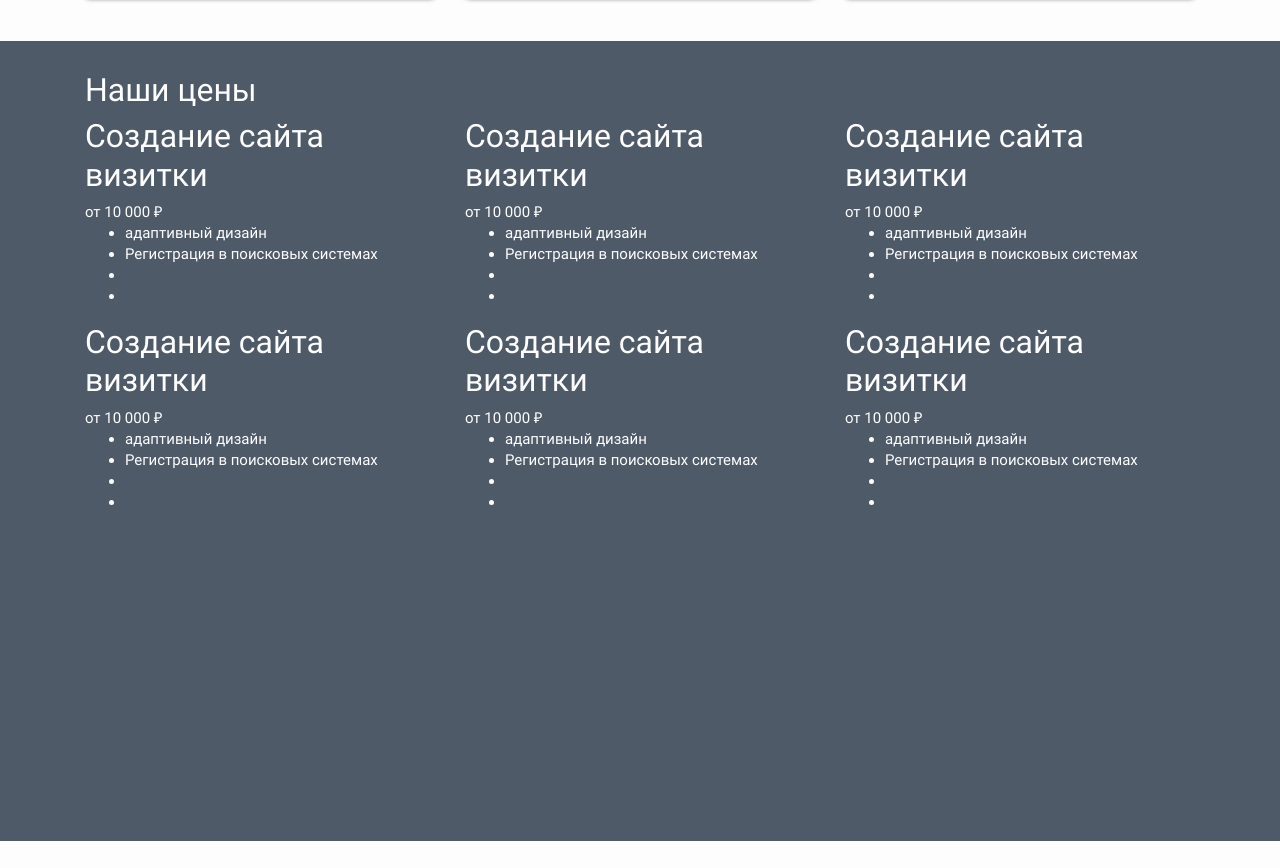
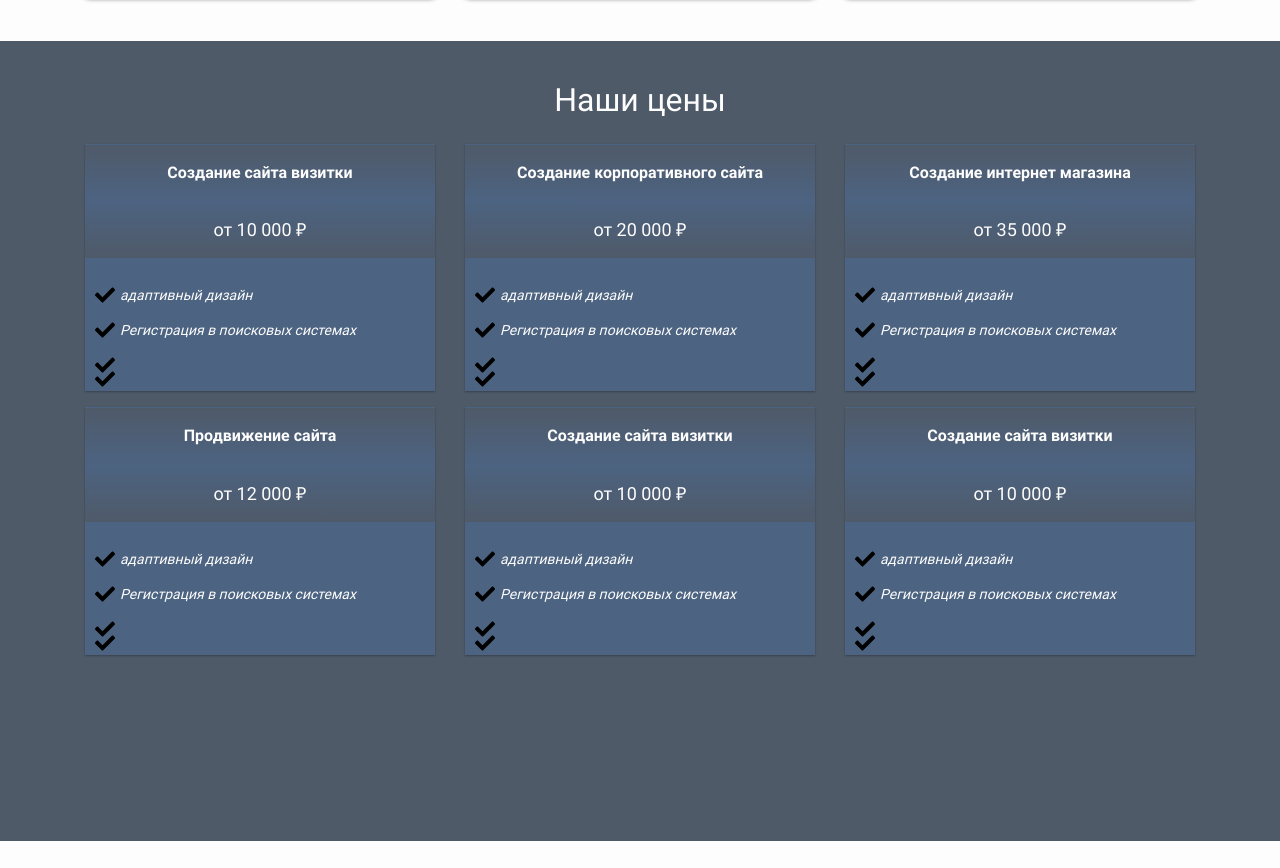
Before and after one commit to hramn1/Webinc, a website: page index.html in a window 1280 px wide. Shown: the part 1631-2499 px from the top of the page. Drawn offline with nearby package versions, Linux system fonts and the light colour scheme; files that its build step writes are made by us from their sources; animation ran at ten frames a second.

Commit message:
правки

```diff
--- a/index.html
+++ b/index.html
@@ -120,8 +120,8 @@
           </div>
           <div class="col-md-4">
             <div class="price-item">
-              <h2 class="price-item__title">Создание сайта визитки</h2>
-              <div class="price-item__price">от 10 000 ₽</div>
+              <h2 class="price-item__title">Создание корпоративного сайта</h2>
+              <div class="price-item__price">от 20 000 ₽</div>
               <ul class="price-item__list">
                 <li>адаптивный дизайн</li>
                 <li>Регистрация в поисковых системах</li>
@@ -132,8 +132,8 @@
           </div>
           <div class="col-md-4">
             <div class="price-item">
-              <h2 class="price-item__title">Создание сайта визитки</h2>
-              <div class="price-item__price">от 10 000 ₽</div>
+              <h2 class="price-item__title">Создание интернет магазина</h2>
+              <div class="price-item__price">от 35 000 ₽</div>
               <ul class="price-item__list">
                 <li>адаптивный дизайн</li>
                 <li>Регистрация в поисковых системах</li>
@@ -146,8 +146,8 @@
         <div class="row">
           <div class="col-md-4">
             <div class="price-item">
-              <h2 class="price-item__title">Создание сайта визитки</h2>
-              <div class="price-item__price">от 10 000 ₽</div>
+              <h2 class="price-item__title">Продвижение сайта </h2>
+              <div class="price-item__price">от 12 000 ₽</div>
               <ul class="price-item__list">
                 <li>адаптивный дизайн</li>
                 <li>Регистрация в поисковых системах</li>
--- a/sass/blocks/our-price.scss
+++ b/sass/blocks/our-price.scss
@@ -3,4 +3,52 @@
   background-color: $bg-section;
   padding: 30px 0 35px;
   color: $white;
+  &__title{
+    text-align: center;
+    margin: 10px 0 25px;
+  }
 }
+.price-item{
+  box-shadow: 0 1px 2px rgba(0,0,0,.3);
+  text-align: center;
+  background-color: #4c6381;
+  &__title{
+    margin-top: 0;
+    margin-bottom: 0;
+    text-align: center;
+    font-size: 16px;
+    padding: 18px 12px;
+    border-bottom: 1px solid #4c6381;
+    border-top: 1px solid #4c6381;
+    font-weight: 700;
+    background-image: linear-gradient(to bottom,#4f5a69 0%,#4c6381 100%);
+    background-repeat: repeat-x;
+    color: $white;
+  }
+  &__price{
+    background-image: linear-gradient(to bottom,#4c6381 0%,#4f5a69 100%);
+    font-size: 18px;
+    color: $white;
+    padding: 18px 12px;
+  }
+  &__list{
+    padding: 20px 5px 15px 30px;
+    font-size: 14px;
+    text-align: left;
+    font-style: italic;
+    list-style: none;
+    & li{
+      padding: 7px 5px;
+      position: relative;
+      &::before{
+        content: "";
+        position: absolute;
+        display: block;
+        background: url(/img/check.svg);
+        width: 20px;
+        height: 20px;
+        left: -20px;
+        }
+      }
+    }
+}
```
Also changed, not shown: img/check.svg (added).
